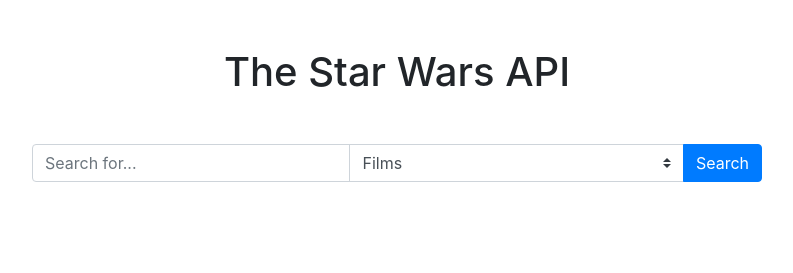
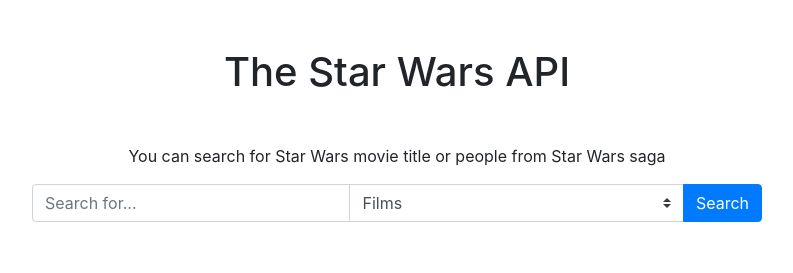
Before and after one commit to artuone83/star_wars_API, a React app: page src/index.html in a window 1280 px wide. Shown: the whole page, without its empty margins (243-1036 px from the left). Built offline with nearby package versions, Linux system fonts and the light colour scheme.

Commit message:
added title and paragraph

```diff
--- a/src/index.html
+++ b/src/index.html
@@ -5,13 +5,14 @@
   <meta name="viewport" content="width=device-width, initial-scale=1.0">
   <meta http-equiv="X-UA-Compatible" content="ie=edge">
   <link rel="stylesheet" href="https://maxcdn.bootstrapcdn.com/bootstrap/4.0.0/css/bootstrap.min.css" integrity="sha384-Gn5384xqQ1aoWXA+058RXPxPg6fy4IWvTNh0E263XmFcJlSAwiGgFAW/dAiS6JXm" crossorigin="anonymous">
-  <title>Document</title>
+  <title>Star Wars search</title>
 </head>
 <body>
     <div class="container">
       <div class="row">
         <div class="col-md-8 offset-md-2 mt-5">
           <h1 class="text-center">The Star Wars API</h1>
+          <p class="text-center">You can search for Star Wars movie title or people from Star Wars saga</p>
           <form id="search-form">
             <div class="input-group mb-5">
               <input id="search-input" type="text" class="form-control" placeholder="Search for...">
```
